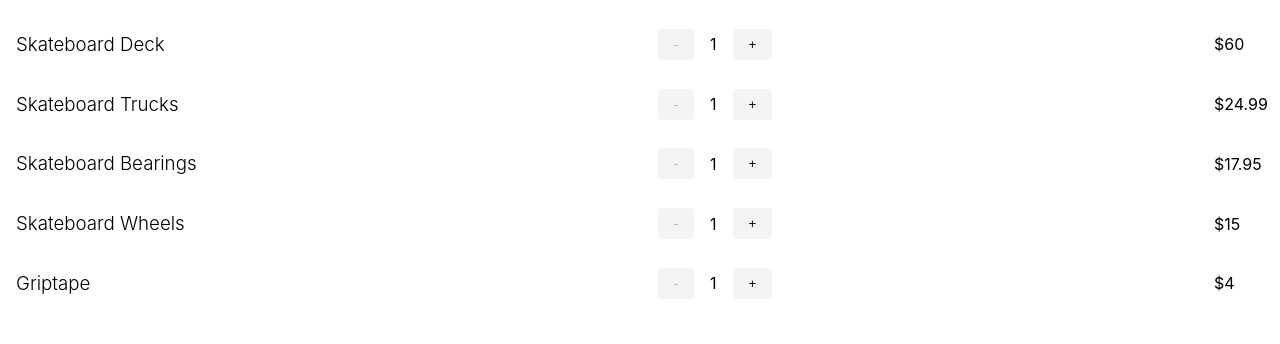
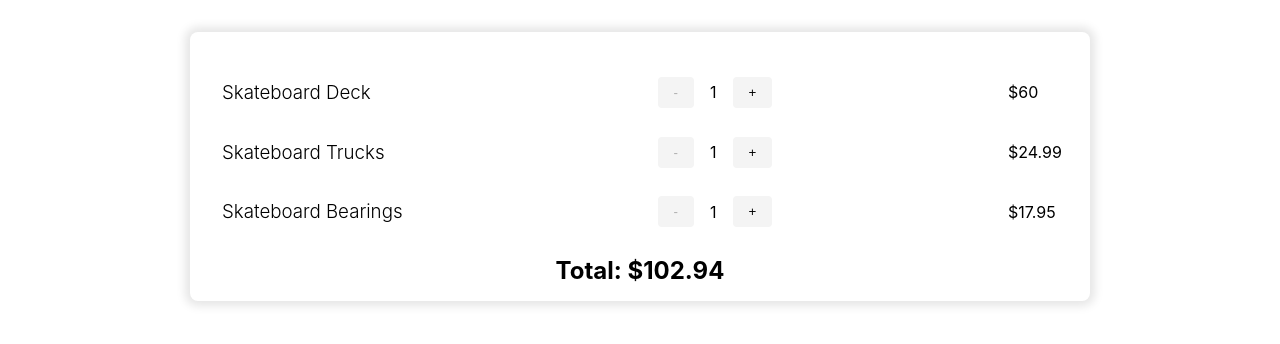
Before and after one commit to G-R3/react-cart-component, a React (Create React App) app: page / in a window 1280 px wide. Shown: the top 344 px of the page. Built offline with nearby package versions, Linux system fonts and the light colour scheme.

Commit message:
and changes to eslint json

```diff
--- a/src/components/App.js
+++ b/src/components/App.js
@@ -1,49 +1,10 @@
 import '../styles/App.css';
-import Cartitem from './Cartitem';
+import Cart from './Cart';
 
 function App() {
-  const items = [
-    {
-      id: 1,
-      name: 'Skateboard Deck',
-      price: 60,
-      qty: 1,
-    },
-    {
-      id: 2,
-      name: 'Skateboard Trucks',
-      price: 24.99,
-      qty: 1,
-    },
-    {
-      id: 3,
-      name: 'Skateboard Bearings',
-      price: 17.95,
-      qty: 1,
-    },
-    {
-      id: 4,
-      name: 'Skateboard Wheels',
-      price: 15,
-      qty: 1,
-    },
-    {
-      id: 5,
-      name: 'Griptape',
-      price: 4,
-      qty: 1,
-    },
-  ];
   return (
     <div className="App">
-      {items.map((item) => (
-        <Cartitem
-          key={item.id}
-          name={item.name}
-          price={item.price}
-          qty={item.qty}
-        />
-      ))}
+      <Cart />
     </div>
   );
 }
```
Also changed, not shown: .eslintrc.json.
